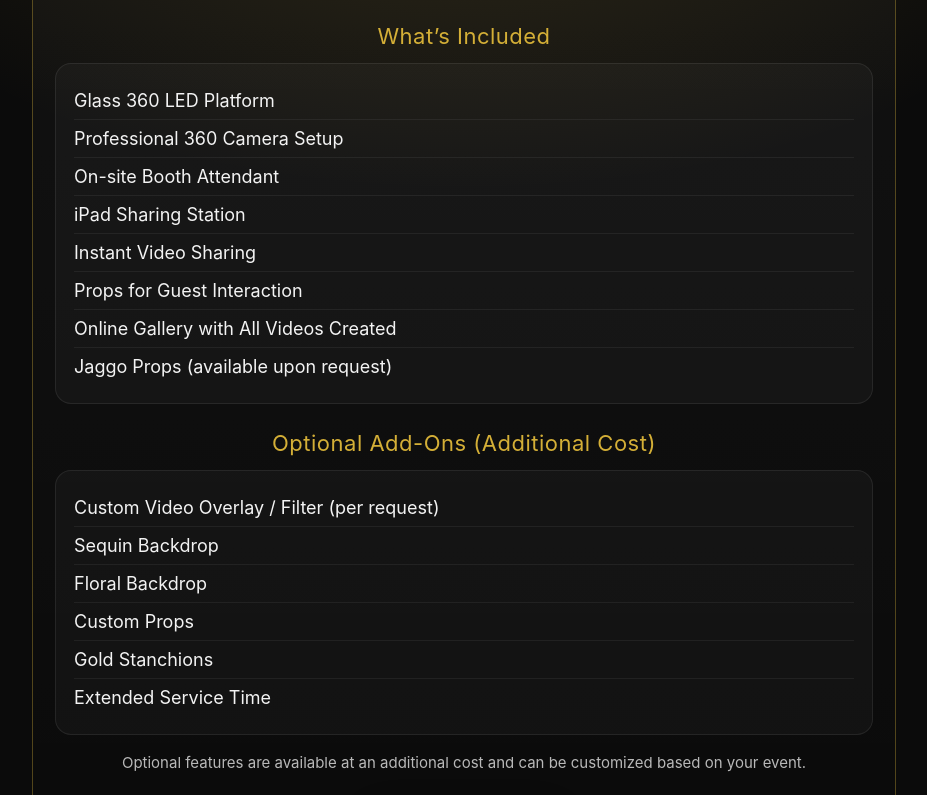
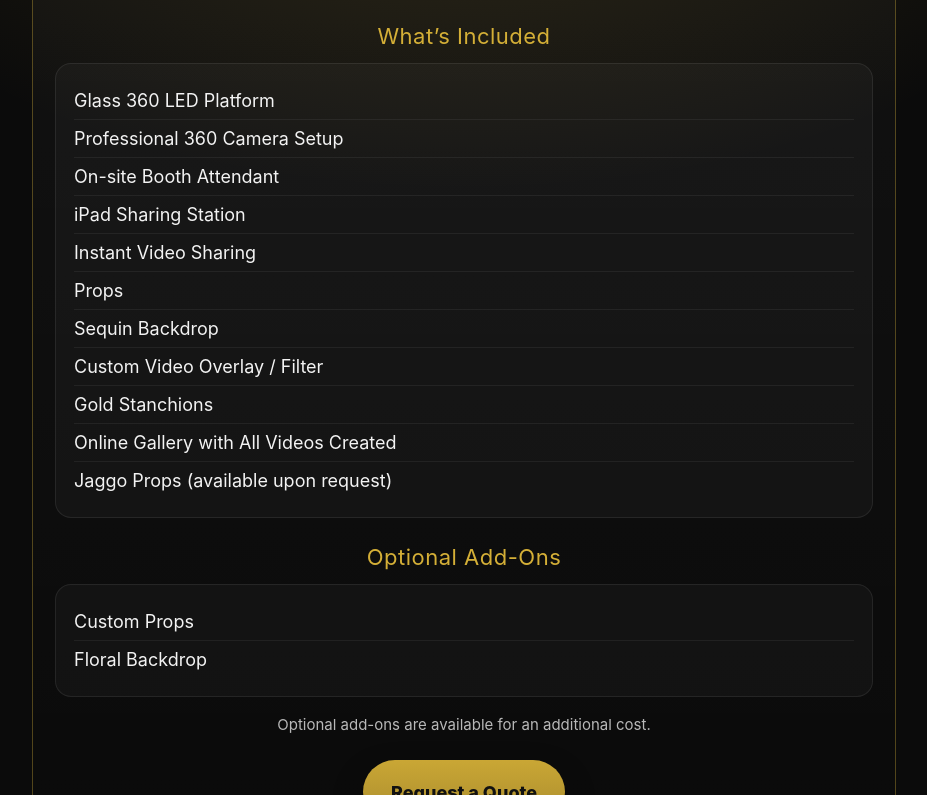
Before and after one commit to nycksphotography/nycksphotography.github.io, a plain HTML site: page 360.html in a window 1280 px wide. Shown: the part 139-934 px from the top of the page, without its empty margins (176-1103 px from the left). Drawn offline with Linux system fonts and the light colour scheme.

Commit message:
360.html

```diff
--- a/360.html
+++ b/360.html
@@ -60,7 +60,7 @@
       background:var(--card);
       border:1px solid var(--border);
       border-radius:16px;
-      padding:18px 18px;
+      padding:18px;
       margin-top:14px;
     }
 
@@ -128,27 +128,26 @@
           <li>On-site Booth Attendant</li>
           <li>iPad Sharing Station</li>
           <li>Instant Video Sharing</li>
-          <li>Props for Guest Interaction</li>
+          <li>Props</li>
+          <li>Sequin Backdrop</li>
+          <li>Custom Video Overlay / Filter</li>
+          <li>Gold Stanchions</li>
           <li>Online Gallery with All Videos Created</li>
           <li>Jaggo Props (available upon request)</li>
         </ul>
       </div>
 
       <!-- OPTIONAL -->
-      <div class="sectionTitle">Optional Add-Ons (Additional Cost)</div>
+      <div class="sectionTitle">Optional Add-Ons</div>
       <div class="card">
         <ul>
-          <li>Custom Video Overlay / Filter (per request)</li>
-          <li>Sequin Backdrop</li>
+          <li>Custom Props</li>
           <li>Floral Backdrop</li>
-          <li>Custom Props</li>
-          <li>Gold Stanchions</li>
-          <li>Extended Service Time</li>
         </ul>
       </div>
 
       <div class="note">
-        Optional features are available at an additional cost and can be customized based on your event.
+        Optional add-ons are available for an additional cost.
       </div>
 
       <div class="cta">
```
